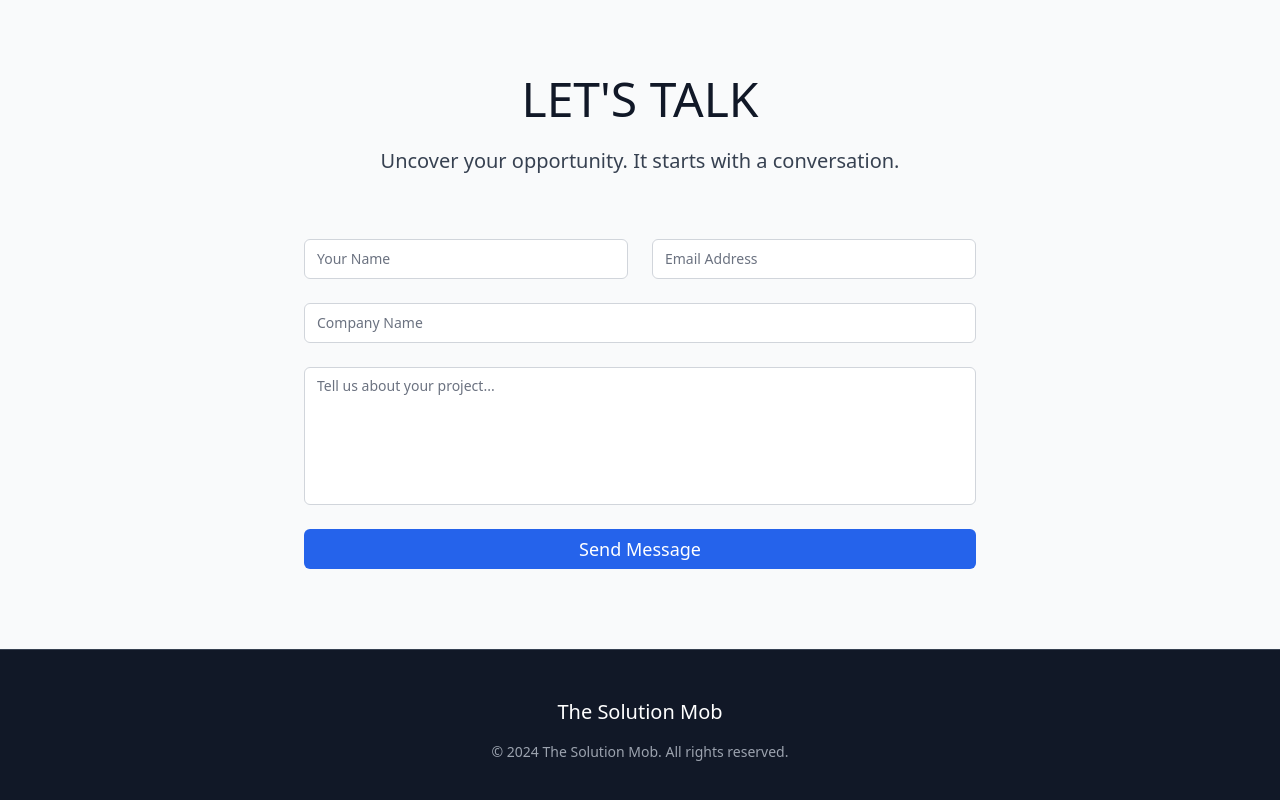
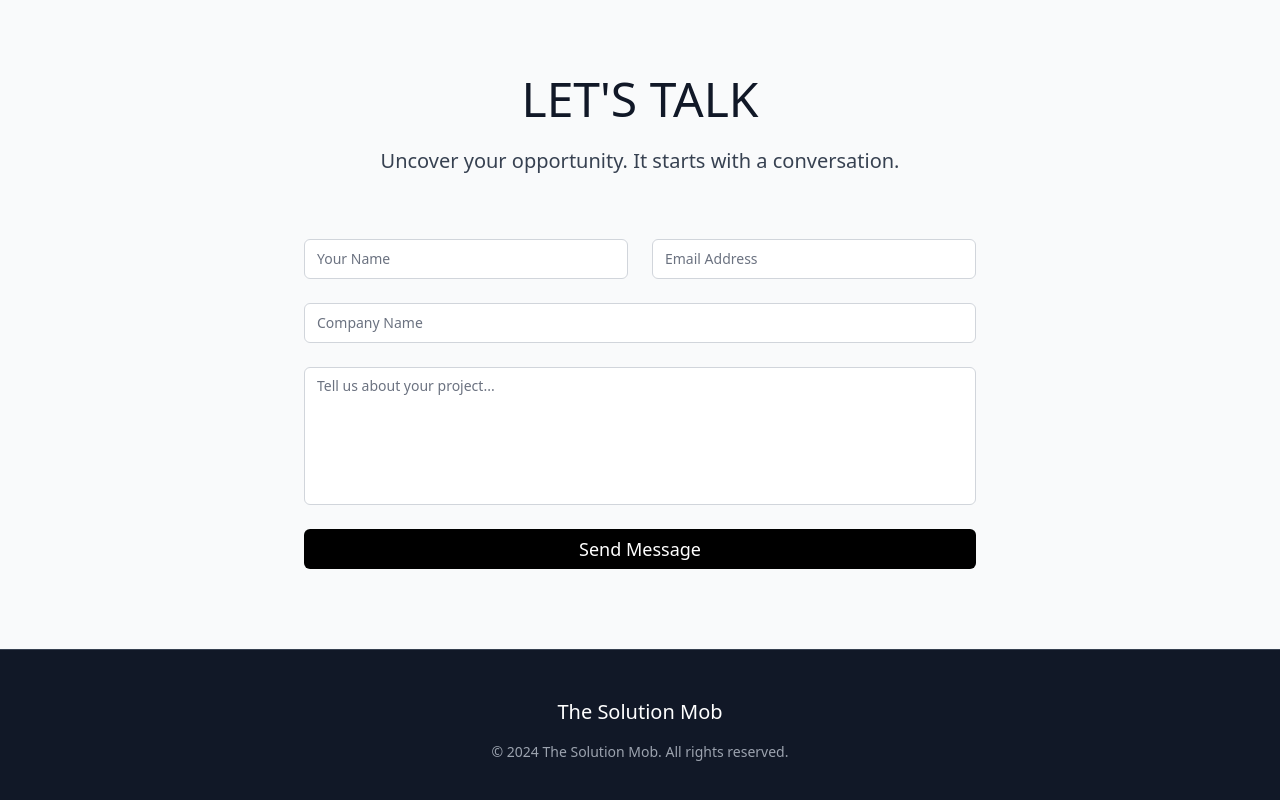
Before and after one commit to DomTSM718/simple-page-sender, a React (Vite) app: page / in a window 1280 px wide. Shown: the part 5243-6043 px from the top of the page. Built offline with nearby package versions, Linux system fonts and the light colour scheme.

Commit message:
Change "Send Message" button color to black
Changes the "Send Message" button's background color to black.

```diff
--- a/src/components/ContactSection.tsx
+++ b/src/components/ContactSection.tsx
@@ -132,7 +132,7 @@ const ContactSection = () => {
             <Button
               type="submit"
               disabled={isLoading}
-              className="w-full bg-blue-600 hover:bg-blue-700 text-white py-4 text-lg"
+              className="w-full bg-black hover:bg-gray-800 text-white py-4 text-lg"
             >
               {isLoading ? 'Sending...' : 'Send Message'}
             </Button>
```
